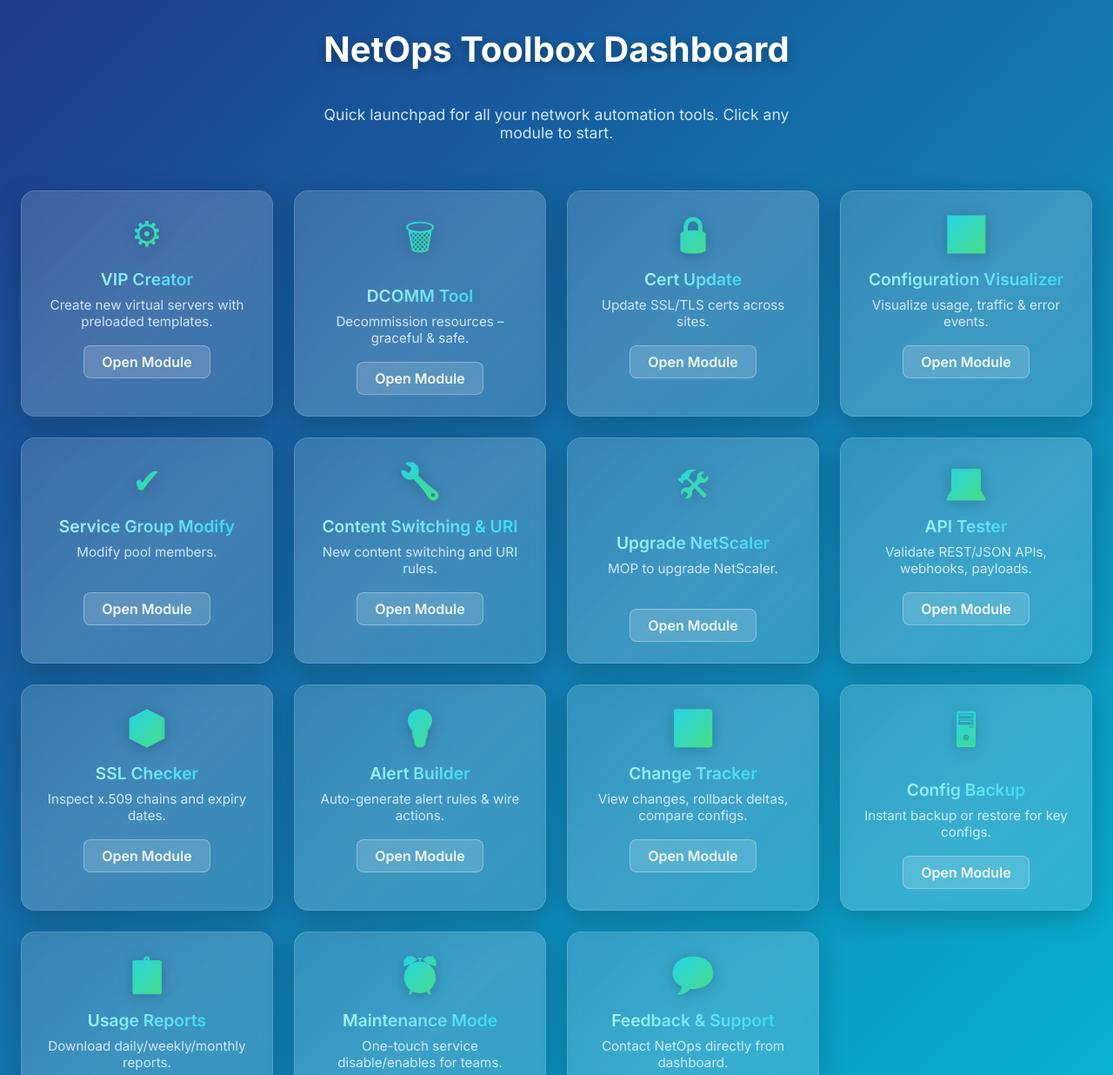
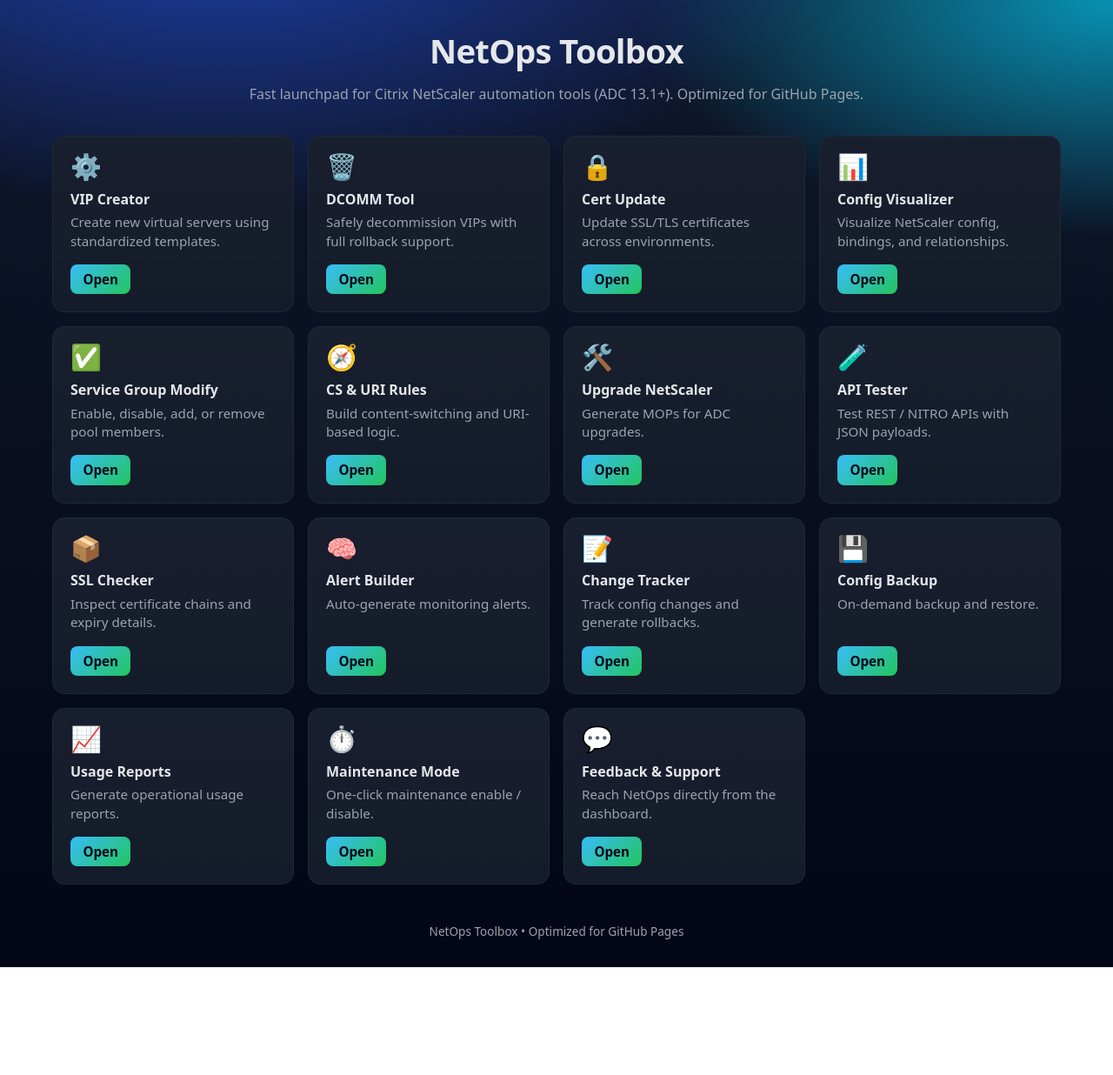
Before and after one commit to jimbeann/netsaler_tools, a plain HTML site: page index.html in a window 1280 px wide. Shown: the top 1236 px of the page at 87% size. After the commit the page ends 1112 px from the top, so only its background shows below. Drawn offline with Linux system fonts and the light colour scheme.

Commit message:
Update index.html

```diff
--- a/index.html
+++ b/index.html
@@ -1,315 +1,254 @@
 <!DOCTYPE html>
 <html lang="en">
 <head>
-  <meta charset="UTF-8">
-  <title>NetOps Toolbox Dashboard</title>
-  <meta name="viewport" content="width=device-width, initial-scale=1.0">
-  <link href="https://fonts.googleapis.com/css2?family=Inter:wght@400;600;700&display=swap" rel="stylesheet">
+  <meta charset="UTF-8" />
+  <title>NetOps Toolbox</title>
+  <meta name="viewport" content="width=device-width, initial-scale=1" />
+
+  <!-- PERF: system font stack (no Google Fonts) -->
   <style>
-    * {
-      box-sizing: border-box;
-      margin: 0;
-      padding: 0;
+    :root {
+      --bg1: #0f172a;
+      --bg2: #020617;
+      --card: #111827;
+      --card-hover: #1f2933;
+      --border: #1f2937;
+      --accent: #38bdf8;
+      --accent-2: #22c55e;
+      --text: #e5e7eb;
+      --muted: #9ca3af;
+      --radius: 14px;
     }
+
+    * { box-sizing: border-box; margin: 0; padding: 0; }
 
     body {
       min-height: 100vh;
-      background: linear-gradient(135deg, #1e3a8a 0%, #06b6d4 100%);
-      font-family: 'Inter', sans-serif;
-      color: #f0f9ff;
-      overflow-x: hidden;
-      display: flex;
-      flex-direction: column;
-      align-items: center;
+      font-family: system-ui, -apple-system, BlinkMacSystemFont, "Segoe UI", Roboto, Ubuntu, "Helvetica Neue", Arial, sans-serif;
+      background: radial-gradient(1200px 600px at 20% -10%, #1e40af 0%, transparent 60%),
+                  radial-gradient(1000px 500px at 100% 0%, #0891b2 0%, transparent 55%),
+                  linear-gradient(180deg, var(--bg1), var(--bg2));
+      color: var(--text);
     }
 
-    .dashboard-header {
-      padding: 2rem 1rem;
-      text-align: center;
-      font-size: 2.5rem;
-      font-weight: 700;
-      color: #ffffff;
-      text-shadow: 0 4px 12px rgba(0, 0, 0, 0.3);
-      margin-bottom: 0.5rem;
-      opacity: 0;
-      animation: fadeIn 1s ease-out forwards;
-    }
-
-    .dashboard-description {
-      text-align: center;
-      font-size: 1.1rem;
-      color: #d1e7ff;
-      margin-bottom: 2rem;
-      max-width: 600px;
-      opacity: 0;
-      animation: fadeIn 1s ease-out 0.3s forwards;
-    }
-
-    .module-grid {
-      display: grid;
-      grid-template-columns: repeat(auto-fit, minmax(280px, 1fr));
-      gap: 1.5rem;
-      padding: 1.5rem;
-      max-width: 1400px;
-      width: 100%;
-    }
-
-    .glass-card {
-      border-radius: 16px;
-      background: rgba(255, 255, 255, 0.1);
-      box-shadow: 0 8px 32px rgba(0, 0, 0, 0.2);
-      border: 1px solid rgba(255, 255, 255, 0.2);
-      backdrop-filter: blur(10px);
-      -webkit-backdrop-filter: blur(10px);
-      padding: 1.5rem;
-      display: flex;
-      flex-direction: column;
-      align-items: center;
-      transition: transform 0.3s ease, box-shadow 0.3s ease, background 0.3s ease;
-      position: relative;
-      overflow: hidden;
-      opacity: 0;
-      animation: slideUp 0.6s ease-out forwards;
-      animation-delay: calc(var(--order) * 0.1s);
-    }
-
-    .glass-card:nth-child(1) { --order: 1; }
-    .glass-card:nth-child(2) { --order: 2; }
-    .glass-card:nth-child(3) { --order: 3; }
-    .glass-card:nth-child(4) { --order: 4; }
-    .glass-card:nth-child(5) { --order: 5; }
-    .glass-card:nth-child(6) { --order: 6; }
-    .glass-card:nth-child(7) { --order: 7; }
-    .glass-card:nth-child(8) { --order: 8; }
-    .glass-card:nth-child(9) { --order: 9; }
-    .glass-card:nth-child(10) { --order: 10; }
-    .glass-card:nth-child(11) { --order: 11; }
-    .glass-card:nth-child(12) { --order: 12; }
-    .glass-card:nth-child(13) { --order: 13; }
-    .glass-card:nth-child(14) { --order: 14; }
-    .glass-card:nth-child(15) { --order: 15; }
-
-    @keyframes fadeIn {
-      from { opacity: 0; transform: translateY(20px); }
-      to { opacity: 1; transform: translateY(0); }
-    }
-
-    @keyframes slideUp {
-      from { opacity: 0; transform: translateY(30px); }
-      to { opacity: 1; transform: translateY(0); }
-    }
-
-    .glass-card:hover {
-      transform: translateY(-8px);
-      box-shadow: 0 12px 40px rgba(0, 0, 0, 0.3);
-      background: rgba(255, 255, 255, 0.15);
-    }
-
-    .shine-effect {
-      position: absolute;
-      top: -50%;
-      left: -50%;
-      width: 200%;
-      height: 200%;
-      background: linear-gradient(135deg, rgba(255, 255, 255, 0), rgba(255, 255, 255, 0.1) 50%, rgba(255, 255, 255, 0));
-      filter: blur(20px);
-      transition: transform 0.5s ease;
-      pointer-events: none;
-    }
-
-    .glass-card:hover .shine-effect {
-      transform: translateX(100%) rotate(45deg);
-    }
-
-    .module-icon {
-      font-size: 2.5rem;
-      margin-bottom: 1rem;
-      background: linear-gradient(135deg, #22d3ee, #4ade80);
-      color: transparent;
-      background-clip: text;
-      -webkit-background-clip: text;
-      filter: drop-shadow(0 2px 8px rgba(0, 0, 0, 0.2));
-    }
-
-    .module-title {
-      font-size: 1.2rem;
-      font-weight: 600;
-      margin-bottom: 0.5rem;
-      background: linear-gradient(135deg, #a5f3fc, #22d3ee);
-      color: transparent;
-      background-clip: text;
-      -webkit-background-clip: text;
+    header {
+      max-width: 1200px;
+      margin: 0 auto;
+      padding: 2rem 1.25rem 1rem;
       text-align: center;
     }
 
-    .module-desc {
-      text-align: center;
-      color: #e0f2fe;
-      font-size: 0.95rem;
-      opacity: 0.9;
-      margin-bottom: 1rem;
-      min-height: 40px;
+    header h1 {
+      font-size: clamp(1.8rem, 3vw, 2.6rem);
+      font-weight: 700;
+      letter-spacing: -0.02em;
     }
 
-    .module-link {
-      display: inline-flex;
-      align-items: center;
-      padding: 0.5rem 1.25rem;
-      font-size: 1rem;
-      font-weight: 600;
-      border-radius: 8px;
-      color: #f0f9ff;
-      background: rgba(255, 255, 255, 0.15);
-      border: 1px solid rgba(255, 255, 255, 0.3);
-      text-decoration: none;
-      transition: all 0.2s ease;
+    header p {
+      margin-top: 0.75rem;
+      color: var(--muted);
+      max-width: 720px;
+      margin-left: auto;
+      margin-right: auto;
+      line-height: 1.5;
     }
 
-    .module-link:hover {
-      background: linear-gradient(135deg, #22d3ee, #4ade80);
-      color: #1e293b;
-      border-color: transparent;
-      box-shadow: 0 4px 12px rgba(0, 0, 0, 0.2);
+    main {
+      max-width: 1200px;
+      margin: 0 auto;
+      padding: 1.25rem;
     }
 
-    @media (max-width: 900px) {
-      .module-grid {
-        grid-template-columns: repeat(auto-fit, minmax(250px, 1fr));
+    .grid {
+      display: grid;
+      grid-template-columns: repeat(auto-fit, minmax(240px, 1fr));
       gap: 1rem;
     }
-      .dashboard-header {
-        font-size: 2rem;
-        padding: 1.5rem 1rem;
-      }
-      .glass-card {
+
+    .card {
+      background: linear-gradient(180deg, rgba(255,255,255,0.03), rgba(255,255,255,0.01)), var(--card);
+      border: 1px solid var(--border);
+      border-radius: var(--radius);
       padding: 1.25rem;
-      }
+      display: flex;
+      flex-direction: column;
+      transition: transform .15s ease, box-shadow .15s ease, background .15s ease;
     }
 
-    @media (max-width: 600px) {
-      .module-grid {
-        grid-template-columns: 1fr;
+    .card:hover {
+      transform: translateY(-3px);
+      background: var(--card-hover);
+      box-shadow: 0 10px 28px rgba(0,0,0,.35);
     }
-      .dashboard-header {
+
+    .icon {
       font-size: 1.8rem;
+      line-height: 1;
+      margin-bottom: .75rem;
+      color: var(--accent);
     }
-      .dashboard-description {
-        font-size: 1rem;
+
+    .title {
+      font-weight: 600;
+      margin-bottom: .35rem;
     }
+
+    .desc {
+      font-size: .95rem;
+      color: var(--muted);
+      line-height: 1.4;
+      margin-bottom: 1rem;
+      flex-grow: 1;
+    }
+
+    .link {
+      align-self: flex-start;
+      text-decoration: none;
+      font-weight: 600;
+      font-size: .95rem;
+      color: #020617;
+      background: linear-gradient(135deg, var(--accent), var(--accent-2));
+      padding: .45rem .9rem;
+      border-radius: 8px;
+      transition: filter .15s ease, transform .15s ease;
+    }
+
+    .link:hover { filter: brightness(1.1); transform: translateY(-1px); }
+
+    footer {
+      text-align: center;
+      color: var(--muted);
+      font-size: .85rem;
+      padding: 1.5rem 1rem 2rem;
+    }
+
+    /* PERF: no animations on load */
+    @media (prefers-reduced-motion: reduce) {
+      * { transition: none !important; }
     }
   </style>
 </head>
 <body>
-  <div class="dashboard-header">NetOps Toolbox Dashboard</div>
-  <div class="dashboard-description">
-    Quick launchpad for all your network automation tools. Click any module to start.
+
+<header>
+  <h1>NetOps Toolbox</h1>
+  <p>Fast launchpad for Citrix NetScaler automation tools (ADC 13.1+). Optimized for GitHub Pages.</p>
+</header>
+
+<main>
+  <section class="grid">
+
+    <div class="card">
+      <div class="icon">⚙️</div>
+      <div class="title">VIP Creator</div>
+      <div class="desc">Create new virtual servers using standardized templates.</div>
+      <a class="link" href="new_vip.html">Open</a>
     </div>
-  <div class="module-grid">
-    <div class="glass-card">
-      <div class="shine-effect"></div>
-      <div class="module-icon">&#9881;</div>
-      <div class="module-title">VIP Creator</div>
-      <div class="module-desc">Create new virtual servers with preloaded templates.</div>
-      <a href="new_vip.html" class="module-link">Open Module</a>
+
+    <div class="card">
+      <div class="icon">🗑️</div>
+      <div class="title">DCOMM Tool</div>
+      <div class="desc">Safely decommission VIPs with full rollback support.</div>
+      <a class="link" href="vip_decomm_new.html">Open</a>
     </div>
-    <div class="glass-card">
-      <div class="shine-effect"></div>
-      <div class="module-icon">&#128465;</div>
-      <div class="module-title">DCOMM Tool</div>
-      <div class="module-desc">Decommission resources – graceful & safe.</div>
-      <a href="vip_decomm_new.html" class="module-link">Open Module</a>
+
+    <div class="card">
+      <div class="icon">🔒</div>
+      <div class="title">Cert Update</div>
+      <div class="desc">Update SSL/TLS certificates across environments.</div>
+      <a class="link" href="new_cert_mod.html">Open</a>
     </div>
-    <div class="glass-card">
-      <div class="shine-effect"></div>
-      <div class="module-icon">&#128274;</div>
-      <div class="module-title">Cert Update</div>
-      <div class="module-desc">Update SSL/TLS certs across sites.</div>
-      <a href="new_cert_mod.html" class="module-link">Open Module</a>
+
+    <div class="card">
+      <div class="icon">📊</div>
+      <div class="title">Config Visualizer</div>
+      <div class="desc">Visualize NetScaler config, bindings, and relationships.</div>
+      <a class="link" href="Configuration Extractor Visualizer.html">Open</a>
     </div>
-    <div class="glass-card">
-      <div class="shine-effect"></div>
-      <div class="module-icon">&#128202;</div>
-      <div class="module-title">Configuration Visualizer</div>
-      <div class="module-desc">Visualize usage, traffic & error events.</div>
-      <a href="Configuration Extractor Visualizer.html" class="module-link">Open Module</a>
+
+    <div class="card">
+      <div class="icon">✅</div>
+      <div class="title">Service Group Modify</div>
+      <div class="desc">Enable, disable, add, or remove pool members.</div>
+      <a class="link" href="updated_svc_13.1.html">Open</a>
     </div>
-    <div class="glass-card">
-      <div class="shine-effect"></div>
-      <div class="module-icon">&#10004;</div>
-      <div class="module-title">Service Group Modify</div>
-      <div class="module-desc">Modify pool members.</div>
-      <a href="updated_svc_13.1.html" class="module-link">Open Module</a>
+
+    <div class="card">
+      <div class="icon">🧭</div>
+      <div class="title">CS & URI Rules</div>
+      <div class="desc">Build content-switching and URI-based logic.</div>
+      <a class="link" href="netscaler_play_with_uri.html">Open</a>
     </div>
-    <div class="glass-card">
-      <div class="shine-effect"></div>
-      <div class="module-icon">&#128295;</div>
-      <div class="module-title">Content Switching & URI</div>
-      <div class="module-desc">New content switching and URI rules.</div>
-      <a href="netscaler_play_with_uri.html" class="module-link">Open Module</a>
+
+    <div class="card">
+      <div class="icon">🛠️</div>
+      <div class="title">Upgrade NetScaler</div>
+      <div class="desc">Generate MOPs for ADC upgrades.</div>
+      <a class="link" href="upgrade 2.html">Open</a>
     </div>
-    <div class="glass-card">
-      <div class="shine-effect"></div>
-      <div class="module-icon">&#128736;</div>
-      <div class="module-title">Upgrade NetScaler</div>
-      <div class="module-desc">MOP to upgrade NetScaler.</div>
-      <a href="upgrade 2.html" class="module-link">Open Module</a>
+
+    <div class="card">
+      <div class="icon">🧪</div>
+      <div class="title">API Tester</div>
+      <div class="desc">Test REST / NITRO APIs with JSON payloads.</div>
+      <a class="link" href="#">Open</a>
     </div>
-    <div class="glass-card">
-      <div class="shine-effect"></div>
-      <div class="module-icon">&#128187;</div>
-      <div class="module-title">API Tester</div>
-      <div class="module-desc">Validate REST/JSON APIs, webhooks, payloads.</div>
-      <a href="#" class="module-link">Open Module</a>
+
+    <div class="card">
+      <div class="icon">📦</div>
+      <div class="title">SSL Checker</div>
+      <div class="desc">Inspect certificate chains and expiry details.</div>
+      <a class="link" href="#">Open</a>
     </div>
-    <div class="glass-card">
-      <div class="shine-effect"></div>
-      <div class="module-icon">&#128230;</div>
-      <div class="module-title">SSL Checker</div>
-      <div class="module-desc">Inspect x.509 chains and expiry dates.</div>
-      <a href="#" class="module-link">Open Module</a>
+
+    <div class="card">
+      <div class="icon">🧠</div>
+      <div class="title">Alert Builder</div>
+      <div class="desc">Auto-generate monitoring alerts.</div>
+      <a class="link" href="#">Open</a>
     </div>
-    <div class="glass-card">
-      <div class="shine-effect"></div>
-      <div class="module-icon">&#128161;</div>
-      <div class="module-title">Alert Builder</div>
-      <div class="module-desc">Auto-generate alert rules & wire actions.</div>
-      <a href="#" class="module-link">Open Module</a>
+
+    <div class="card">
+      <div class="icon">📝</div>
+      <div class="title">Change Tracker</div>
+      <div class="desc">Track config changes and generate rollbacks.</div>
+      <a class="link" href="#">Open</a>
     </div>
-    <div class="glass-card">
-      <div class="shine-effect"></div>
-      <div class="module-icon">&#9989;</div>
-      <div class="module-title">Change Tracker</div>
-      <div class="module-desc">View changes, rollback deltas, compare configs.</div>
-      <a href="#" class="module-link">Open Module</a>
+
+    <div class="card">
+      <div class="icon">💾</div>
+      <div class="title">Config Backup</div>
+      <div class="desc">On-demand backup and restore.</div>
+      <a class="link" href="#">Open</a>
     </div>
-    <div class="glass-card">
-      <div class="shine-effect"></div>
-      <div class="module-icon">&#128421;</div>
-      <div class="module-title">Config Backup</div>
-      <div class="module-desc">Instant backup or restore for key configs.</div>
-      <a href="#" class="module-link">Open Module</a>
+
+    <div class="card">
+      <div class="icon">📈</div>
+      <div class="title">Usage Reports</div>
+      <div class="desc">Generate operational usage reports.</div>
+      <a class="link" href="#">Open</a>
     </div>
-    <div class="glass-card">
-      <div class="shine-effect"></div>
-      <div class="module-icon">&#128203;</div>
-      <div class="module-title">Usage Reports</div>
-      <div class="module-desc">Download daily/weekly/monthly reports.</div>
-      <a href="#" class="module-link">Open Module</a>
+
+    <div class="card">
+      <div class="icon">⏱️</div>
+      <div class="title">Maintenance Mode</div>
+      <div class="desc">One-click maintenance enable / disable.</div>
+      <a class="link" href="#">Open</a>
     </div>
-    <div class="glass-card">
-      <div class="shine-effect"></div>
-      <div class="module-icon">&#9200;</div>
-      <div class="module-title">Maintenance Mode</div>
-      <div class="module-desc">One-touch service disable/enables for teams.</div>
-      <a href="#" class="module-link">Open Module</a>
+
+    <div class="card">
+      <div class="icon">💬</div>
+      <div class="title">Feedback & Support</div>
+      <div class="desc">Reach NetOps directly from the dashboard.</div>
+      <a class="link" href="#">Open</a>
     </div>
-    <div class="glass-card">
-      <div class="shine-effect"></div>
-      <div class="module-icon">&#128172;</div>
-      <div class="module-title">Feedback & Support</div>
-      <div class="module-desc">Contact NetOps directly from dashboard.</div>
-      <a href="#" class="module-link">Open Module</a>
-    </div>
-  </div>
+
+  </section>
+</main>
+
+<footer>
+  NetOps Toolbox • Optimized for GitHub Pages
+</footer>
+
 </body>
 </html>
```
Lines whose indentation alone changed are shown as unchanged.
